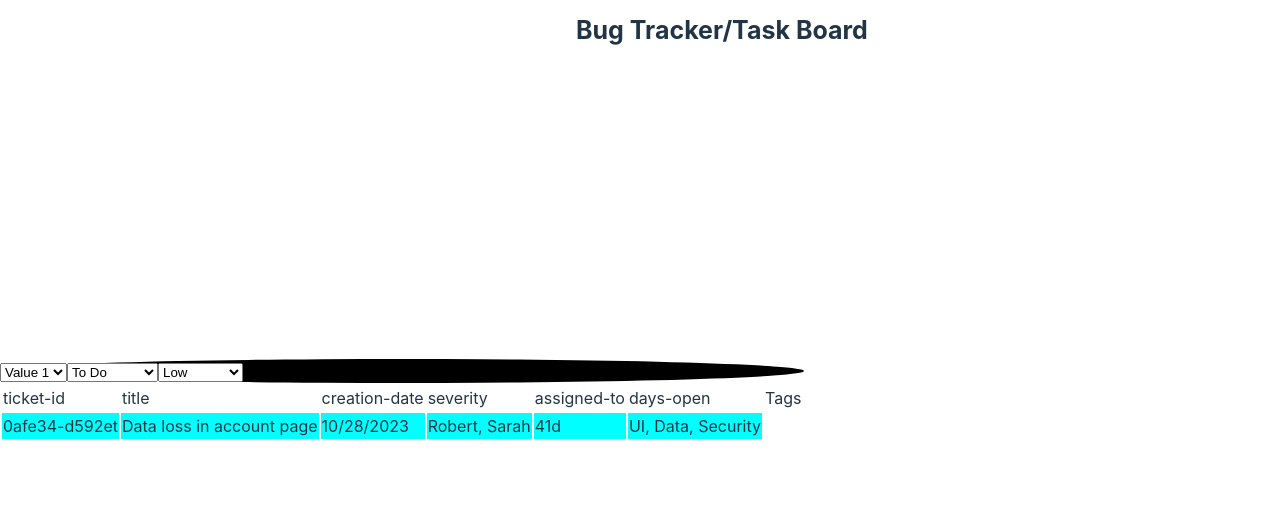
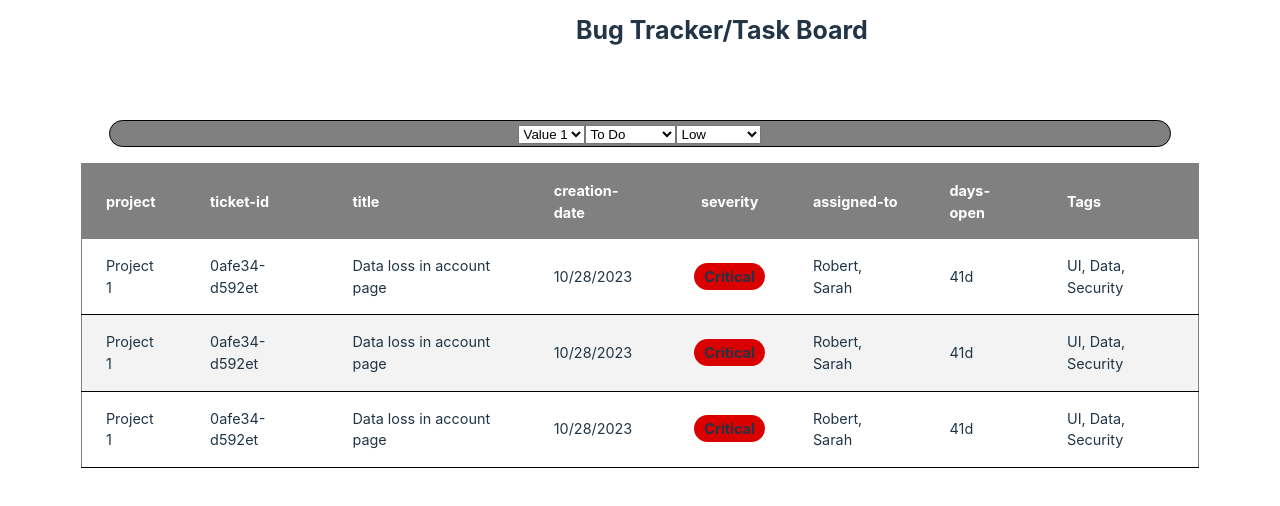
Before and after one commit to dwilliams304/bug-tracker, a React (Vite) app in the folder frontend/: page / in a window 1280 px wide. Shown: the top 506 px of the page. Built offline with nearby package versions, Linux system fonts and the light colour scheme.

Commit message:
Ticket list styling

```diff
--- a/frontend/src/components/common/Ticket.jsx
+++ b/frontend/src/components/common/Ticket.jsx
@@ -1,9 +1,11 @@
 export default function Ticket(){
     return(
-        <tr className="ticket" style={{backgroundColor: "cyan"}}>
+        <tr className="ticket">
+            <td>Project 1</td>
             <td>0afe34-d592et</td>
             <td>Data loss in account page</td>
             <td>10/28/2023</td>
+            <td style={{textAlign: "center"}}><span className="severity">Critical</span></td>
             <td>Robert, Sarah</td>
             <td>41d</td>
             <td>UI, Data, Security</td>
--- a/frontend/src/components/layout/TicketList.jsx
+++ b/frontend/src/components/layout/TicketList.jsx
@@ -1,22 +1,29 @@
-import Ticket from "../common/Ticket"
-
+import Ticket from "../common/Ticket";
+import '../../styles/page-styles/tickets.css';
 
 export default function TicketList(){
     return(
+        <div className="table-container">
             <table className="tickets-table">
                 <thead className="tickets-header">
-                <td>ticket-id</td>
-                <td>title</td>
-                <td>creation-date</td>
-                <td>severity</td>
-                <td>assigned-to</td>
-                <td>days-open</td>
-                <td>Tags</td>
+                    <tr>
+                        <th>project</th>
+                        <th>ticket-id</th>
+                        <th>title</th>
+                        <th>creation-date</th>
+                        <th style={{textAlign: "center"}}>severity</th>
+                        <th>assigned-to</th>
+                        <th>days-open</th>
+                        <th>Tags</th>
+                    </tr>
                 </thead>
 
                 <tbody className="tickets-list">
                     <Ticket />
+                    <Ticket />
+                    <Ticket />
                 </tbody>
             </table>
+        </div>
     )
 }
--- a/frontend/src/styles/main/index.css
+++ b/frontend/src/styles/main/index.css
@@ -24,9 +24,7 @@ a:hover {
 
 body {
   margin: 0;
-  display: flex;
   place-items: center;
-  min-width: 320px;
   min-height: 100vh;
 }
 
--- a/frontend/src/styles/main/main.css
+++ b/frontend/src/styles/main/main.css
@@ -9,7 +9,20 @@ header h1{
     font-size: 25px;
 }
 
+.bug-page{
+    display: flex;
+    flex-direction: column;
+    justify-content: space-around;
+    width: 100%;
+    margin: 7.5rem auto;
+}
+
 nav {
-    background-color: black;
-    border-radius: 50%;
+    width: 90%;
+    min-height: 25px;
+    text-align: center;
+    margin: auto;
+    background-color: gray;
+    border: 1px solid black;
+    border-radius: 25px;
 }
--- /dev/null
+++ b/frontend/src/styles/page-styles/tickets.css
@@ -0,0 +1,35 @@
+.tickets-table{
+    width: 95%;
+    margin: 1rem auto;
+    border-collapse: collapse;
+    font-size: 0.9em;
+    border: 1px solid gray;
+}
+
+.tickets-table thead tr {
+    background-color: gray;
+    color: white;
+    text-align: left;
+    font-weight: bold;
+}
+
+.tickets-table th,
+.tickets-table td{
+    padding: 1rem 1.5rem;
+}
+
+.tickets-table tbody tr {
+    border-bottom: 1px solid black;
+}
+
+.tickets-table tbody tr:nth-last-of-type(2n){
+    background-color: rgb(243, 243, 243);
+}
+
+.severity {
+    text-align: center;
+    background-color: rgb(218, 0, 0);
+    border-radius: 50px;
+    padding: 5px 10px;
+    font-weight: bold;
+}
```
Lines whose indentation alone changed are shown as unchanged.
